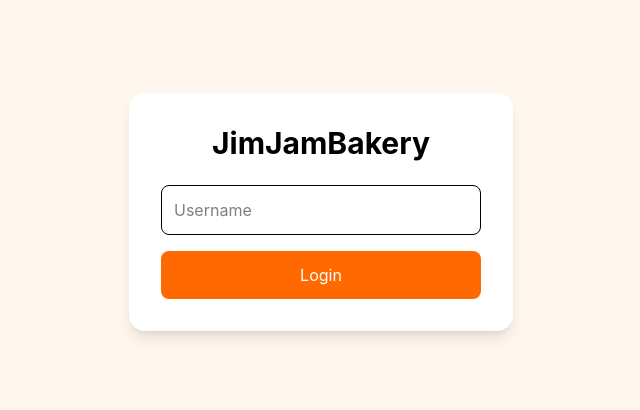
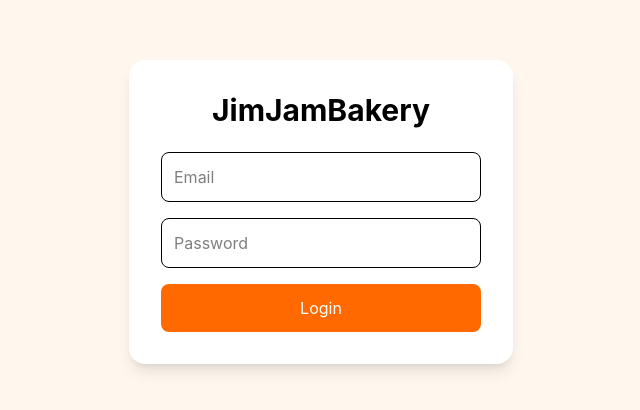
Before and after one commit to saivenkat1919/JimJamBakery, a React (Vite) app: page / in a window 1280 px wide. Shown: the part 188-598 px from the top of the page, without its empty margins (319-959 px from the left). Built offline with nearby package versions, Linux system fonts and the light colour scheme.

Commit message:
Secure authentication added

```diff
--- a/src/App.jsx
+++ b/src/App.jsx
@@ -1,4 +1,5 @@
 import { Routes, Route } from "react-router-dom";
+import { Navigate } from "react-router-dom";
 
 import Login from "./pages/Login";
 import CustomerHome from "./pages/CustomerHome";
@@ -9,9 +10,29 @@ import ProtectedRoute from "./routes/ProtectedRoute";
 import ManageProducts from "./pages/ManageProducts";
 
 function App() {
+
+  const user = JSON.parse(
+    localStorage.getItem("user")
+  );
+
   return (
     <Routes>
-      <Route path="/" element={<Login />} />
+      <Route
+  path="/"
+  element={
+    user ? (
+      <Navigate
+        to={
+          user.role === "owner"
+            ? "/owner"
+            : "/customer"
+        }
+      />
+    ) : (
+      <Login />
+    )
+  }
+/>
 
       <Route
         path="/customer"
--- a/src/components/Navbar.jsx
+++ b/src/components/Navbar.jsx
@@ -1,4 +1,6 @@
 import { Link, useNavigate } from "react-router-dom";
+import { signOut } from "firebase/auth";
+import { auth } from "../firebase/config";
 
 function Navbar() {
   const navigate = useNavigate();
--- a/src/components/OwnerNavbar.jsx
+++ b/src/components/OwnerNavbar.jsx
@@ -3,13 +3,19 @@ import {
   useNavigate,
 } from "react-router-dom";
 
+import { signOut } from "firebase/auth";
+import { auth } from "../firebase/config";
+
 function OwnerNavbar() {
   const navigate = useNavigate();
 
-  const logout = () => {
-    localStorage.removeItem("user");
-    navigate("/");
-  };
+const logout = async () => {
+  await signOut(auth);
+
+  localStorage.removeItem("user");
+
+  navigate("/");
+};
 
   return (
     <div className="bg-black text-white p-4 flex justify-between items-center">
--- a/src/pages/Login.jsx
+++ b/src/pages/Login.jsx
@@ -1,5 +1,10 @@
 import { useState } from "react";
+
 import { useNavigate } from "react-router-dom";
+
+import {
+  signInWithEmailAndPassword,
+} from "firebase/auth";
 
 import {
   collection,
@@ -8,13 +13,22 @@ import {
   where,
 } from "firebase/firestore";
 
-import { db } from "../firebase/config";
+import {
+  auth,
+  db,
+} from "../firebase/config";
 
 function Login() {
   const navigate = useNavigate();
 
-  const [username, setUsername] = useState("");
-  const [loading, setLoading] = useState(false);
+  const [email, setEmail] =
+    useState("");
+
+  const [password, setPassword] =
+    useState("");
+
+  const [loading, setLoading] =
+    useState(false);
 
   const handleLogin = async (e) => {
     e.preventDefault();
@@ -22,25 +36,44 @@ function Login() {
     try {
       setLoading(true);
 
+      // FIREBASE AUTH LOGIN
+      const userCredential =
+        await signInWithEmailAndPassword(
+          auth,
+          email,
+          password
+        );
+
+      const firebaseUser =
+        userCredential.user;
+
+      // FETCH ROLE FROM FIRESTORE
       const q = query(
         collection(db, "users"),
-        where("username", "==", username)
+        where("email", "==", firebaseUser.email)
       );
 
       const snapshot = await getDocs(q);
 
       if (snapshot.empty) {
-        alert("User not found");
+        alert("User role not found");
         return;
       }
 
-      const userData = snapshot.docs[0].data();
+      const userData =
+        snapshot.docs[0].data();
 
       localStorage.setItem(
         "user",
-        JSON.stringify(userData)
+        JSON.stringify({
+          uid: firebaseUser.uid,
+          email: firebaseUser.email,
+          role: userData.role,
+          name: userData.name,
+        })
       );
 
+      // REDIRECT BASED ON ROLE
       if (userData.role === "owner") {
         navigate("/owner");
       } else {
@@ -48,7 +81,8 @@ function Login() {
       }
     } catch (error) {
       console.log(error);
-      alert("Login failed");
+
+      alert("Invalid email or password");
     } finally {
       setLoading(false);
     }
@@ -65,18 +99,34 @@ function Login() {
         </h1>
 
         <input
-          type="text"
-          placeholder="Username"
+          type="email"
+          placeholder="Email"
           className="w-full border p-3 rounded-lg mb-4"
-          value={username}
-          onChange={(e) => setUsername(e.target.value)}
+          value={email}
+          onChange={(e) =>
+            setEmail(e.target.value)
+          }
+          required
+        />
+
+        <input
+          type="password"
+          placeholder="Password"
+          className="w-full border p-3 rounded-lg mb-4"
+          value={password}
+          onChange={(e) =>
+            setPassword(e.target.value)
+          }
+          required
         />
 
         <button
           disabled={loading}
           className="w-full bg-orange-500 hover:bg-orange-600 text-white p-3 rounded-lg"
         >
-          {loading ? "Loading..." : "Login"}
+          {loading
+            ? "Logging in..."
+            : "Login"}
         </button>
       </form>
     </div>
```
